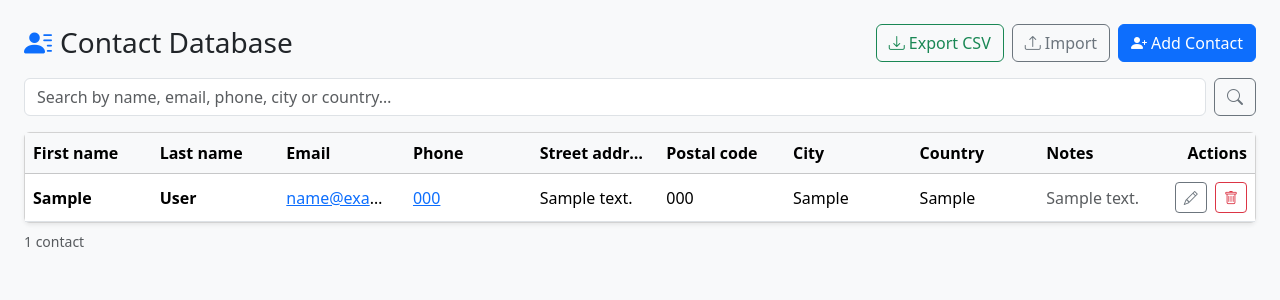
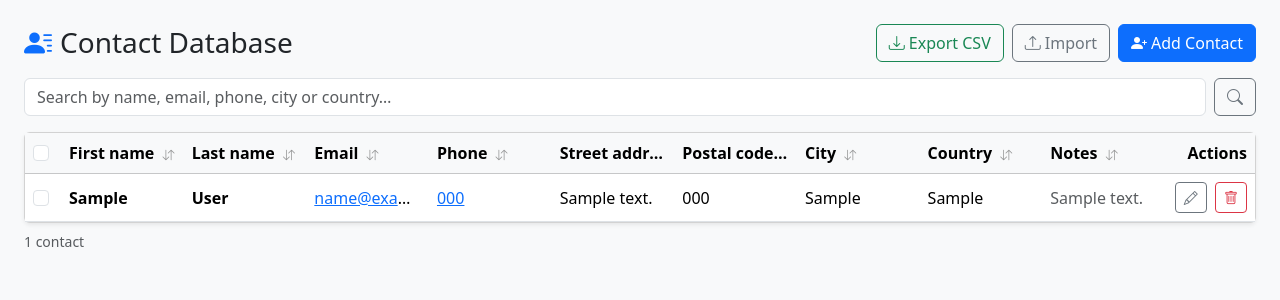
Before and after one commit to Cypres11/hello-world, a Flask app: page / in a window 1280 px wide. Shown: the top 300 px of the page. Run offline with Flask 3, Linux system fonts and the light colour scheme; tables that the repository leaves empty hold one stand-in row (values such as "Sample post"); some libraries are stand-ins or nearby versions.

Commit message:
Add sortable columns and bulk delete with checkboxes
- Click any column header to sort A→Z, click again for Z→A
- Arrow icon shows current sort direction
- Checkbox on each row to select; header checkbox to select/deselect all
- 'Delete selected (N)' button appears when rows are checked
- Bulk delete route: POST /delete-bulk with list of IDs

https://claude.ai/code/session_01GU7vC2h9wF2BWfjW3fzBAF

```diff
--- a/app.py
+++ b/app.py
@@ -138,6 +138,16 @@ def delete(contact_id):
     return redirect(url_for("index"))
 
 
+@app.route("/delete-bulk", methods=["POST"])
+def delete_bulk():
+    ids = [i for i in request.form.getlist("ids") if i.isdigit()]
+    if ids:
+        with get_db() as conn:
+            conn.executemany("DELETE FROM contacts WHERE id=?", [(int(i),) for i in ids])
+        flash(f"Deleted {len(ids)} contact(s).", "success")
+    return redirect(url_for("index"))
+
+
 @app.route("/export")
 def export_csv():
     with get_db() as conn:
--- a/templates/index.html
+++ b/templates/index.html
@@ -11,6 +11,10 @@
     .table td, .table th { vertical-align: middle; overflow: hidden; white-space: nowrap; text-overflow: ellipsis; }
     #contactTable { table-layout: fixed; width: 100%; }
     th { position: relative; }
+    th.sortable { cursor: pointer; user-select: none; }
+    th.sortable:hover { background: #e2e6ea; }
+    .sort-icon { font-size: .75rem; opacity: .4; margin-left: 4px; }
+    th.sort-asc  .sort-icon, th.sort-desc .sort-icon { opacity: 1; color: #0d6efd; }
     .col-resizer {
       position: absolute;
       right: 0; top: 0; bottom: 0;
@@ -20,6 +24,7 @@
       border-right: 2px solid transparent;
     }
     .col-resizer:hover, .col-resizer.resizing { border-right-color: #0d6efd; }
+    th.cb-col, td.cb-col { width: 36px; min-width: 36px; text-overflow: clip; }
   </style>
 </head>
 <body>
@@ -27,7 +32,12 @@
 
   <div class="d-flex flex-wrap align-items-center justify-content-between gap-2 mb-3">
     <h1 class="h3 mb-0"><i class="bi bi-person-lines-fill me-2 text-primary"></i>Contact Database</h1>
-    <div class="d-flex flex-wrap gap-2">
+    <div class="d-flex flex-wrap gap-2 align-items-center">
+
+      <!-- Bulk delete (shown when rows are selected) -->
+      <button id="btnDeleteSelected" class="btn btn-danger d-none" onclick="confirmBulkDelete()">
+        <i class="bi bi-trash me-1"></i>Delete selected (<span id="selCount">0</span>)
+      </button>
 
       <!-- Export -->
       <a href="{{ url_for('export_csv') }}" class="btn btn-outline-success">
@@ -70,21 +80,25 @@
       <table id="contactTable" class="table table-hover mb-0">
         <thead class="table-light">
           <tr>
-            <th data-col="first_name">First name</th>
-            <th data-col="last_name">Last name</th>
-            <th data-col="email">Email</th>
-            <th data-col="phone">Phone</th>
-            <th data-col="address">Street address</th>
-            <th data-col="postal_code">Postal code</th>
-            <th data-col="city">City</th>
-            <th data-col="country">Country</th>
-            <th data-col="notes">Notes</th>
+            <th class="cb-col">
+              <input type="checkbox" class="form-check-input" id="selectAll" title="Select all">
+            </th>
+            <th class="sortable" data-col="first_name">First name <i class="bi bi-arrow-down-up sort-icon"></i></th>
+            <th class="sortable" data-col="last_name">Last name <i class="bi bi-arrow-down-up sort-icon"></i></th>
+            <th class="sortable" data-col="email">Email <i class="bi bi-arrow-down-up sort-icon"></i></th>
+            <th class="sortable" data-col="phone">Phone <i class="bi bi-arrow-down-up sort-icon"></i></th>
+            <th class="sortable" data-col="address">Street address <i class="bi bi-arrow-down-up sort-icon"></i></th>
+            <th class="sortable" data-col="postal_code">Postal code <i class="bi bi-arrow-down-up sort-icon"></i></th>
+            <th class="sortable" data-col="city">City <i class="bi bi-arrow-down-up sort-icon"></i></th>
+            <th class="sortable" data-col="country">Country <i class="bi bi-arrow-down-up sort-icon"></i></th>
+            <th class="sortable" data-col="notes">Notes <i class="bi bi-arrow-down-up sort-icon"></i></th>
             <th class="text-end" style="width:90px">Actions</th>
           </tr>
         </thead>
         <tbody>
           {% for c in contacts %}
-          <tr>
+          <tr data-id="{{ c.id }}">
+            <td class="cb-col"><input type="checkbox" class="form-check-input row-cb"></td>
             <td class="fw-semibold">{{ c.first_name or '' }}</td>
             <td class="fw-semibold">{{ c.last_name or '' }}</td>
             <td>{% if c.email %}<a href="mailto:{{ c.email }}">{{ c.email }}</a>{% endif %}</td>
@@ -121,6 +135,9 @@
 
 </div>
 
+<!-- Hidden bulk-delete form -->
+<form id="bulkDeleteForm" method="post" action="{{ url_for('delete_bulk') }}"></form>
+
 <!-- Import modal -->
 <div class="modal fade" id="importModal" tabindex="-1" aria-labelledby="importModalLabel" aria-hidden="true">
   <div class="modal-dialog">
@@ -132,7 +149,6 @@
       <form method="post" action="{{ url_for('import_contacts') }}" enctype="multipart/form-data">
         <div class="modal-body">
 
-          <!-- vCard tab -->
           <div class="mb-3 p-3 bg-light rounded border">
             <p class="fw-semibold mb-1"><i class="bi bi-apple me-1"></i>Mac Contacten → vCard (.vcf)</p>
             <ol class="small text-muted mb-0">
@@ -147,9 +163,9 @@
             <p class="fw-semibold mb-1"><i class="bi bi-filetype-csv me-1"></i>CSV-bestand (.csv)</p>
             <p class="small text-muted mb-0">
               Het bestand moet een koptekstrij hebben met kolommen zoals
-              <code>name</code>, <code>email</code>, <code>phone</code>, <code>address</code>,
+              <code>first_name</code>, <code>last_name</code>, <code>email</code>, <code>phone</code>, <code>address</code>,
               <code>postal_code</code>, <code>city</code>, <code>country</code>, <code>notes</code>.
-              Alleen <code>name</code> is verplicht.
+              Alleen naam is verplicht.
             </p>
           </div>
 
@@ -173,42 +189,37 @@
   const table = document.getElementById('contactTable');
   if (!table) return;
 
-  const headers = Array.from(table.querySelectorAll('thead th[data-col]'));
+  /* ── Resizable columns ── */
+  const resizableHeaders = Array.from(table.querySelectorAll('thead th[data-col]'));
 
-  // Restore saved widths
   const saved = JSON.parse(localStorage.getItem(STORAGE_KEY) || '{}');
-  headers.forEach(th => {
+  resizableHeaders.forEach(th => {
     const w = saved[th.dataset.col];
     if (w) th.style.width = w + 'px';
   });
 
   function saveWidths() {
     const widths = {};
-    headers.forEach(th => { widths[th.dataset.col] = th.offsetWidth; });
+    resizableHeaders.forEach(th => { widths[th.dataset.col] = th.offsetWidth; });
     localStorage.setItem(STORAGE_KEY, JSON.stringify(widths));
   }
 
-  // Add a resize handle to each resizable header
-  headers.forEach(th => {
+  resizableHeaders.forEach(th => {
     const handle = document.createElement('div');
     handle.className = 'col-resizer';
     th.appendChild(handle);
 
     let startX, startW;
-
     handle.addEventListener('mousedown', e => {
       e.preventDefault();
+      e.stopPropagation(); // don't trigger sort
       startX = e.pageX;
       startW = th.offsetWidth;
       handle.classList.add('resizing');
       document.body.style.cursor = 'col-resize';
       document.body.style.userSelect = 'none';
 
-      function onMove(e) {
-        const newW = Math.max(60, startW + (e.pageX - startX));
-        th.style.width = newW + 'px';
-      }
-
+      function onMove(e) { th.style.width = Math.max(60, startW + (e.pageX - startX)) + 'px'; }
       function onUp() {
         handle.classList.remove('resizing');
         document.body.style.cursor = '';
@@ -217,18 +228,85 @@
         document.removeEventListener('mousemove', onMove);
         document.removeEventListener('mouseup', onUp);
       }
-
       document.addEventListener('mousemove', onMove);
       document.addEventListener('mouseup', onUp);
     });
 
-    // Double-click resets this column to auto width
-    handle.addEventListener('dblclick', e => {
-      e.preventDefault();
-      th.style.width = '';
-      saveWidths();
+    handle.addEventListener('dblclick', e => { e.preventDefault(); th.style.width = ''; saveWidths(); });
+  });
+
+  /* ── Sortable columns ── */
+  const sortState = { th: null, dir: 1 };
+
+  table.querySelectorAll('thead th.sortable').forEach(th => {
+    th.addEventListener('click', () => {
+      const colIndex = th.cellIndex;
+      if (sortState.th === th) {
+        sortState.dir *= -1;
+      } else {
+        if (sortState.th) {
+          sortState.th.classList.remove('sort-asc', 'sort-desc');
+          sortState.th.querySelector('.sort-icon').className = 'bi bi-arrow-down-up sort-icon';
+        }
+        sortState.th = th;
+        sortState.dir = 1;
+      }
+      th.classList.toggle('sort-asc',  sortState.dir === 1);
+      th.classList.toggle('sort-desc', sortState.dir === -1);
+      th.querySelector('.sort-icon').className =
+        sortState.dir === 1 ? 'bi bi-arrow-up sort-icon' : 'bi bi-arrow-down sort-icon';
+
+      const tbody = table.querySelector('tbody');
+      Array.from(tbody.querySelectorAll('tr'))
+        .sort((a, b) => {
+          const av = a.cells[colIndex].textContent.trim().toLowerCase();
+          const bv = b.cells[colIndex].textContent.trim().toLowerCase();
+          return av.localeCompare(bv, undefined, { numeric: true }) * sortState.dir;
+        })
+        .forEach(r => tbody.appendChild(r));
     });
   });
+
+  /* ── Checkbox & bulk delete ── */
+  const selectAll      = document.getElementById('selectAll');
+  const btnDel         = document.getElementById('btnDeleteSelected');
+  const selCountSpan   = document.getElementById('selCount');
+  const bulkForm       = document.getElementById('bulkDeleteForm');
+
+  function updateBulkBar() {
+    const checked = table.querySelectorAll('tbody .row-cb:checked');
+    const n = checked.length;
+    selCountSpan.textContent = n;
+    btnDel.classList.toggle('d-none', n === 0);
+    const total = table.querySelectorAll('tbody .row-cb').length;
+    selectAll.checked = n === total && total > 0;
+    selectAll.indeterminate = n > 0 && n < total;
+  }
+
+  selectAll.addEventListener('change', () => {
+    table.querySelectorAll('tbody .row-cb').forEach(cb => cb.checked = selectAll.checked);
+    updateBulkBar();
+  });
+
+  table.querySelector('tbody').addEventListener('change', e => {
+    if (e.target.classList.contains('row-cb')) updateBulkBar();
+  });
+
+  window.confirmBulkDelete = function () {
+    const checked = Array.from(table.querySelectorAll('tbody .row-cb:checked'));
+    if (!checked.length) return;
+    if (!confirm(`Delete ${checked.length} contact(s)? This cannot be undone.`)) return;
+    // Populate hidden form with selected IDs
+    bulkForm.innerHTML = '';
+    checked.forEach(cb => {
+      const id = cb.closest('tr').dataset.id;
+      const inp = document.createElement('input');
+      inp.type = 'hidden'; inp.name = 'ids'; inp.value = id;
+      bulkForm.appendChild(inp);
+    });
+    bulkForm.submit();
+  };
+
 })();
 </script>
 </body>
```
